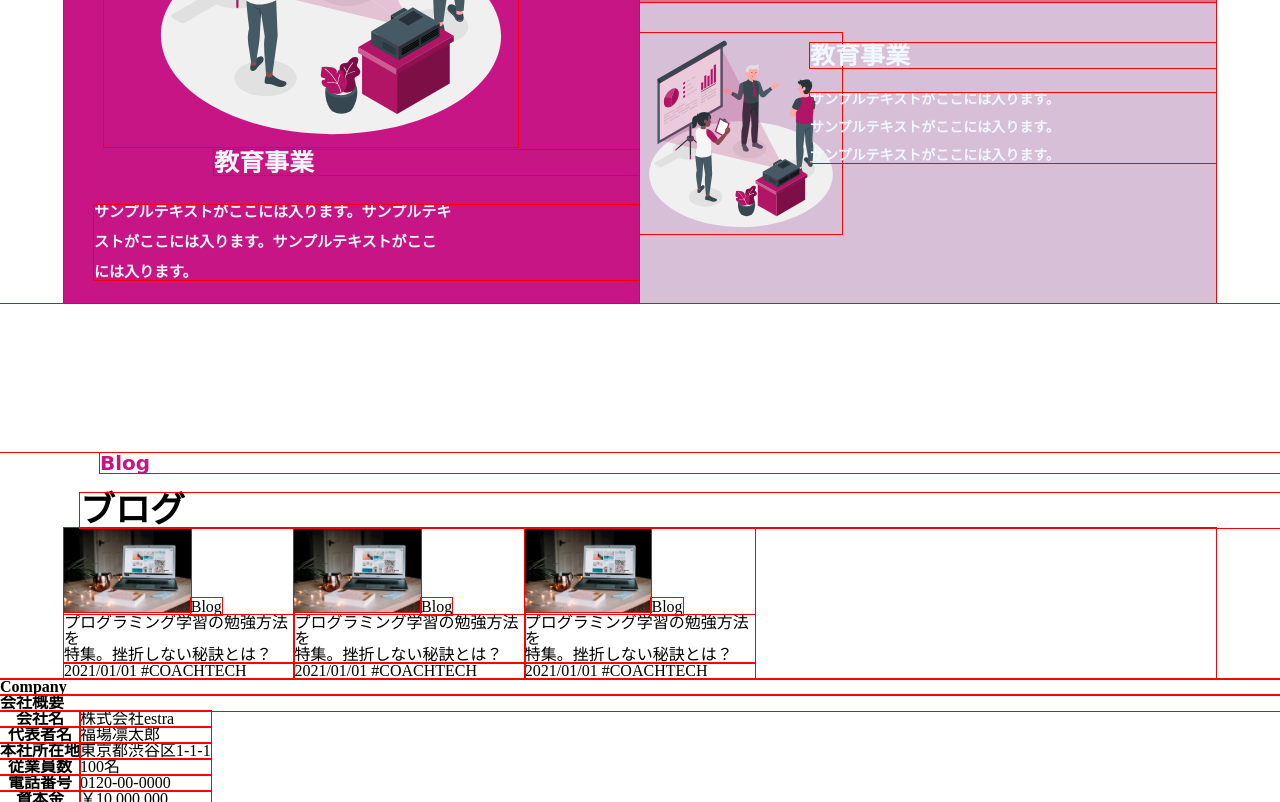
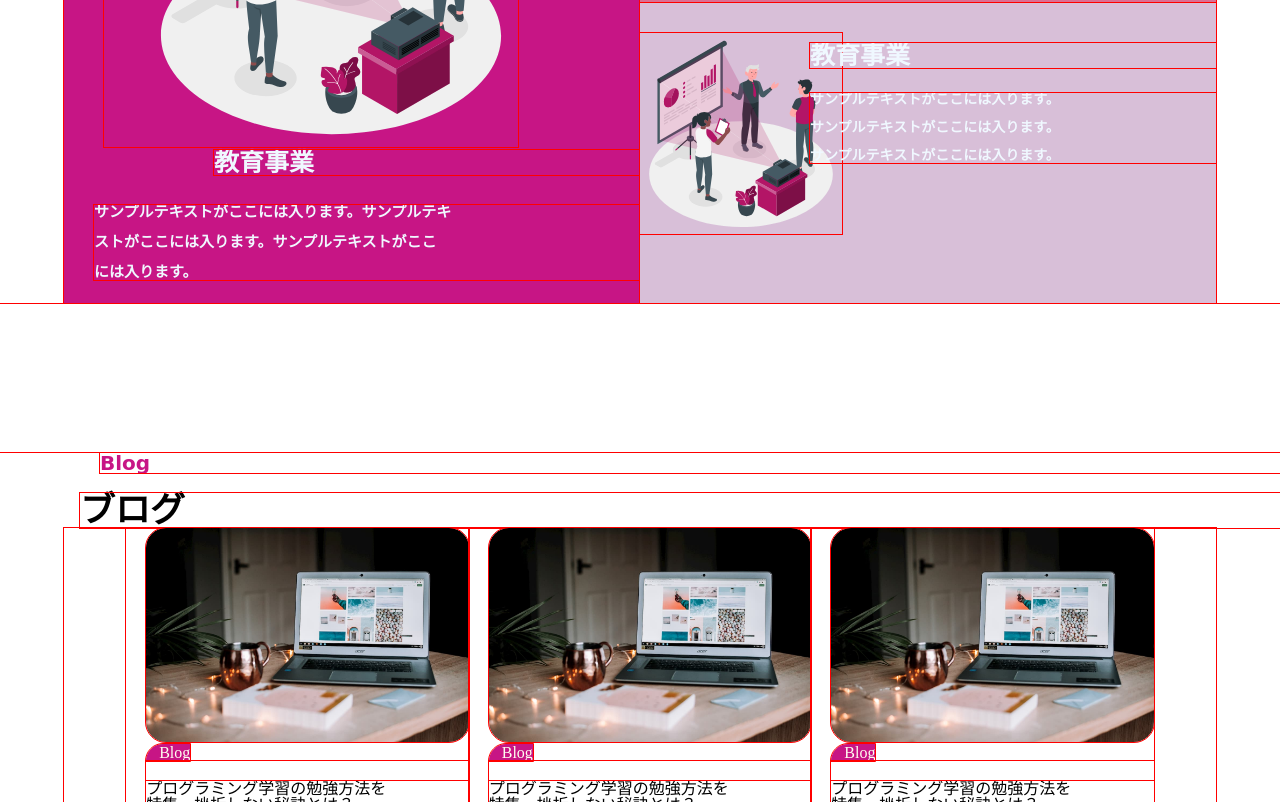
Before and after one commit to ootaketakanori/lp-test, a plain HTML site: page html-css/index.html in a window 1280 px wide. Shown: the part 1998-2800 px from the top of the page. Drawn offline with Linux system fonts and the light colour scheme; a web font is replaced by a local one.

Commit message:
blog-text-box

```diff
--- a/html-css/css/style.css
+++ b/html-css/css/style.css
@@ -70,7 +70,7 @@
     font-family: 'Gorditas', cursive;
 
 }
-.absolute span {
+span-e {
     color:mediumturquoise;
 }
 .absolute-s {
@@ -82,7 +82,7 @@
     color: mediumvioletred;
 
 }
-.absolute-s span {
+span-s {
     color: mediumturquoise;
 }
 .absolute-se {
@@ -351,6 +351,7 @@ font-size: 25px;
     margin-top: 150px;
         margin-left: 100px;
     font-size: 20px;
+
 }
 .blog__title {
     font-size: 35px;
@@ -363,13 +364,15 @@ font-size: 25px;
 .wrap {
     width: 90%;
     display: flex;
+    justify-content: center;
     margin: 0 auto;
 
     }
 
 .card {
-    width: 20%;
-    /*padding: 0px 0px 0px 0px;*/
+    position: relative;
+    width: 28%;
+    padding: 0px 0px 40px 20px;
 }
 /*.card:last-of-type {
     /*position: absolute;
@@ -393,17 +396,46 @@ font-size: 25px;
         left: 0px;
 }*/
 .img-wrap__card {
-    width: 55%;
+    width: 100%;
+    /*height: 20%;*/
+    border-radius: 20px;
+
 }
 span {
-    width: 10%;
+    top: 3px;
+    left: 22px;
+    right: 0px;
+    width: 20%;
+    margin: 0px 0px 0px 0px;
+    background-color: #c71585;
+    border-radius: 20px 0px 0px 0px;
+    padding: 0px 0px 0px 13px;
+    color:ivory;
 }
 .text-box {
     width: 100%;
+    margin: 0px 0px 0px 0px;
+    padding: 10px 0px 0px 0px;
 }
 .text-box__secondary {
     width: 100%;
+    margin: 10px 0px 0px 0px;
+        padding: 0px 0px 0px 0px;
 }
+/*span2 {
+    margin: 0px 0px 0px 0px;
+        padding: 0px 0px 0px 30px;
+    }*/
+
 .card__date {
-    width: 100%;
+    display: inline-block;
+    margin: 0px 0px 0px 0px;
+        padding: 50px 0px 0px 0px;
 }
+.card__date--coach {
+        display: inline-block;
+        text-align: right;
+        /*margin: 0px 0px 0px 0px;
+            padding: 0px 0px 10px 0px;*/
+
+}
--- a/html-css/index.html
+++ b/html-css/index.html
@@ -26,8 +26,8 @@
     </header>
     <div class="relative">
         <img src="img/firstview.jpg" alt="first.view" class="img__relative">
-        <p class="absolute">commit to the <span class="e">growth</span><br /><br />for everyone</p>
-        <p class="absolute-s">全ての人の<span>成長</span>にコミットする</p>
+        <p class="absolute">commit to the <span-e>growth</span-e><br /><br />for everyone</p>
+        <p class="absolute-s">全ての人の<span-s>成長</span-s>にコミットする</p>
         <p class="absolute-se">Educational Technology Company<br /><br />
         estra inc since 2019
         </p>
@@ -82,21 +82,25 @@
                     <img src="img/blog__first.jpg" alt="blog" class="img-wrap__card"><span>Blog</span>
                     <div class="text-box">
                         <p class="text-box__secondary">プログラミング学習の勉強方法を<br />特集。挫折しない秘訣とは？</p>
-                        <div class="card__date">2021/01/01 #COACHTECH</div>
+                        <div class="card__date">2021/01/01></div>
+                        <div class="card__date--coach">#COACHTECH</div>
                     </div>
                 </div>
                 <div class="card">
                     <img src="img/blog__first.jpg" alt="blog" class="img-wrap__card"><span>Blog</span>
                     <div class="text-box">
                         <p class="text-box__secondary">プログラミング学習の勉強方法を<br />特集。挫折しない秘訣とは？</p>
-                        <div class="card__date">2021/01/01 #COACHTECH</div>
+                        <div class="card__date">2021/01/01></div>
+                        <div class="card__date--coach">#COACHTECH</div>
+
                     </div>
                 </div>
                 <div class="card">
                     <img src="img/blog__first.jpg" alt="blog" class="img-wrap__card"><span>Blog</span>
                     <div class="text-box">
                         <p class="text-box__secondary">プログラミング学習の勉強方法を<br />特集。挫折しない秘訣とは？</p>
-                        <div class="card__date">2021/01/01 #COACHTECH</div>
+                        <div class="card__date">2021/01/01</div>
+                        <div class="card__date--coach">#COACHTECH</div>
                     </div>
                 </div>
             </div>
```
